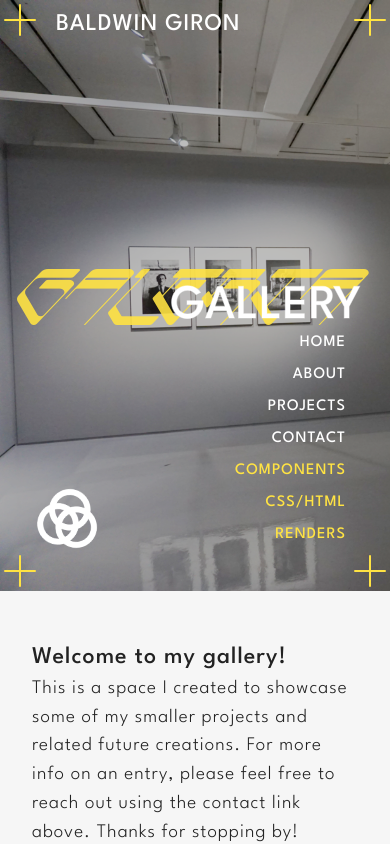
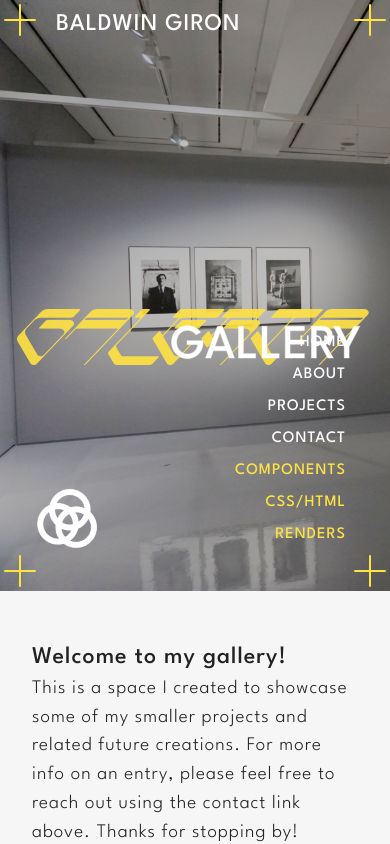
Before and after one commit to danielgiron/portfolio, a React (Create React App) app: page /gallery in a window 390 px wide. Built offline with nearby package versions, Linux system fonts and the light colour scheme.

Commit message:
Minor edits

```diff
--- a/src/Components/CSS/GalleryHero.css
+++ b/src/Components/CSS/GalleryHero.css
@@ -260,13 +260,12 @@
   }
 
   .Gallery .Cover header {
-    top: 1rem;
+    top: 6rem !important;
     transform: translateX(-50%);
     width: calc(100vw - 0rem);
     padding: 0;
     background: unset;
     z-index: 10;
-    pointer-events: none;
   }
 
   .Gallery .Cover .Display {
```
